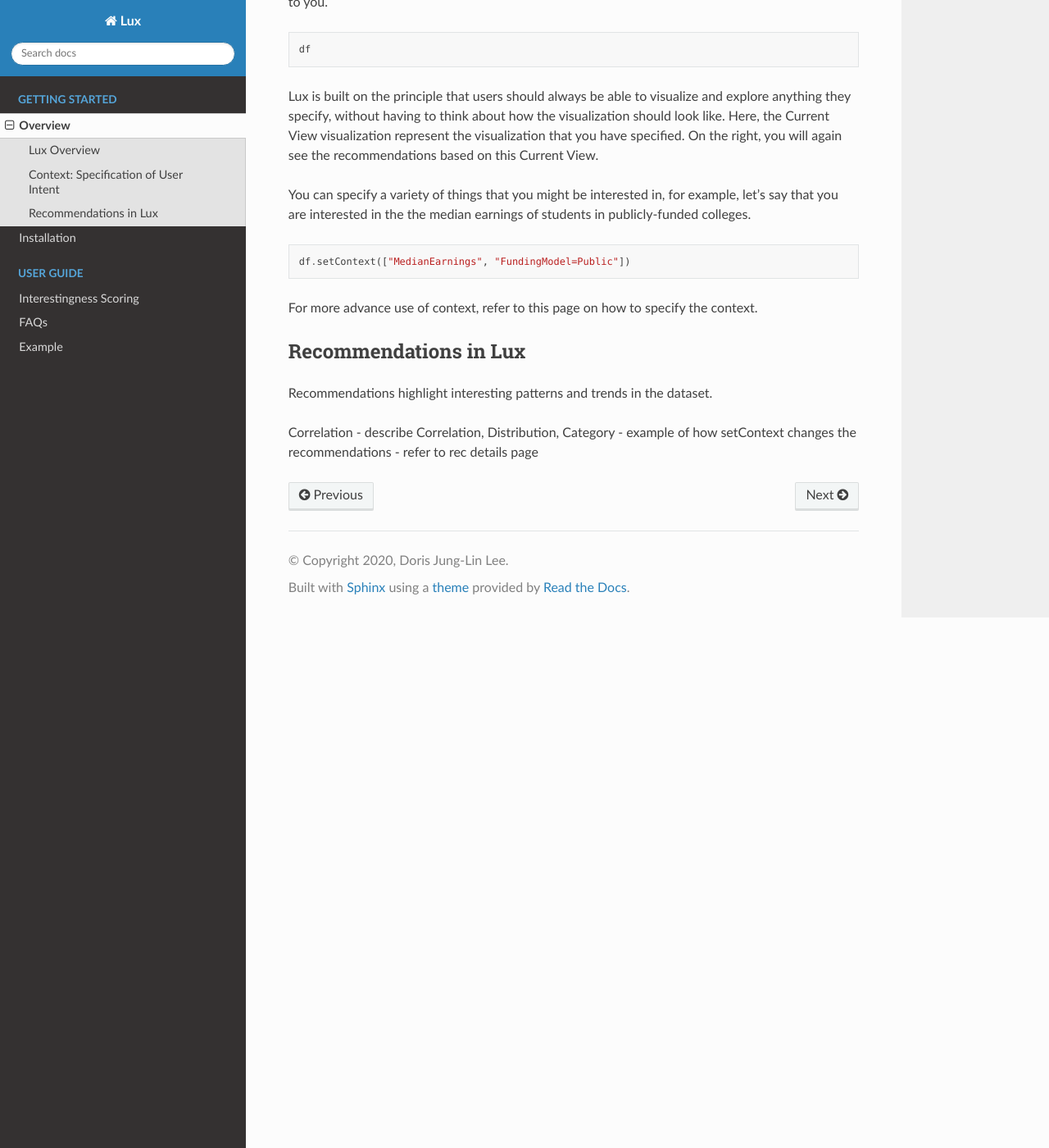
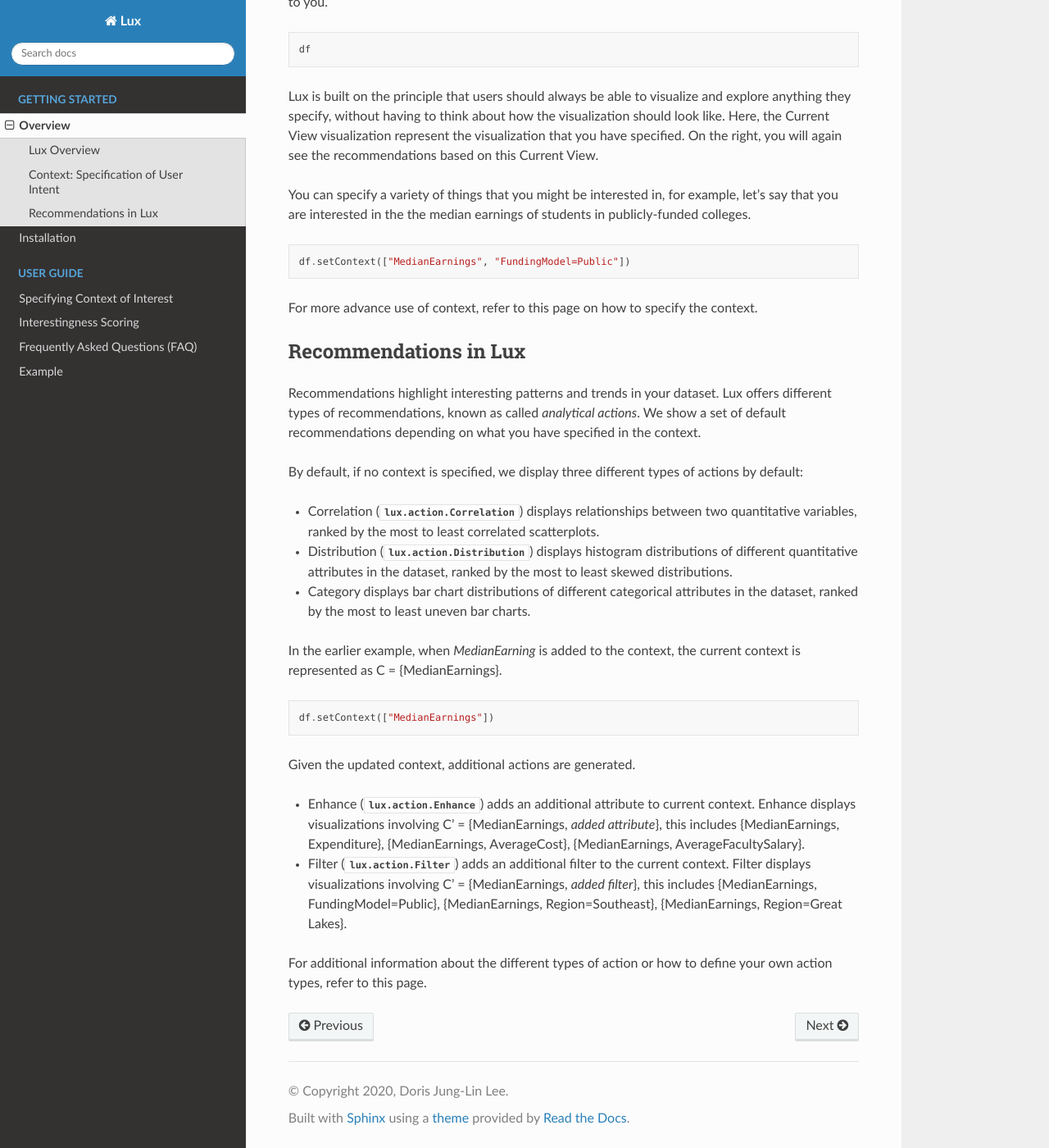
Before and after one commit to lux-org/lux, a Sphinx documentation site: the page built from doc/source/getting_started/overview.rst, in a window 1280 px wide and 1400 px high, scrolled down 1261 px. Shown: the whole window at 82% size. Built offline with Sphinx 7.4.7 and the Read the Docs theme 2.0.0, drawn with Linux system fonts in a browser that asks for light colours.

```diff
--- a/doc/source/getting_started/overview.rst
+++ b/doc/source/getting_started/overview.rst
@@ -79,9 +79,27 @@ For more advance use of context, refer to this page on how to specify the contex
 Recommendations in Lux
 ----------------------
 
-Recommendations highlight interesting patterns and trends in the dataset.
+Recommendations highlight interesting patterns and trends in your dataset.
+Lux offers different types of recommendations, known as called `analytical actions`.
+We show a set of default recommendations depending on what you have specified in the context.
 
-Correlation
-- describe Correlation, Distribution, Category
-- example of how setContext changes the recommendations
-- refer to rec details page
+By default, if no context is specified, we display three different types of actions by default:
+
+- Correlation (:mod:`lux.action.Correlation`) displays relationships between two quantitative variables, ranked by the most to least correlated scatterplots.
+- Distribution (:mod:`lux.action.Distribution`) displays histogram distributions of different quantitative attributes in the dataset, ranked by the most to least skewed distributions.
+- Category displays bar chart distributions of different categorical attributes in the dataset, ranked by the most to least uneven bar charts.
+
+In the earlier example, when `MedianEarning` is added to the context, the current context is represented as C = {MedianEarnings}.
+
+.. code-block:: python
+
+    df.setContext(["MedianEarnings"])
+
+Given the updated context, additional actions are generated.
+
+- Enhance (:mod:`lux.action.Enhance`) adds an additional attribute to current context. Enhance displays visualizations involving C' = {MedianEarnings, *added attribute*}, this includes {MedianEarnings, Expenditure}, {MedianEarnings, AverageCost}, {MedianEarnings, AverageFacultySalary}.
+- Filter (:mod:`lux.action.Filter`) adds an additional filter to the current context. Filter displays visualizations involving C' = {MedianEarnings, *added filter*}, this includes {MedianEarnings, FundingModel=Public}, {MedianEarnings, Region=Southeast}, {MedianEarnings, Region=Great Lakes}.
+
+For additional information about the different types of action or how to define your own action types, refer to this page.
+
+.. Add link to recommendation type details page
--- a/doc/source/guide/FAQ.rst
+++ b/doc/source/guide/FAQ.rst
@@ -1,3 +1,3 @@
-**********************
-FAQs
-**********************
+********************************
+Frequently Asked Questions (FAQ)
+********************************
```
Also changed, not shown: doc/source/guide/spec.rst (+63 -0 lines), 1 other file.
